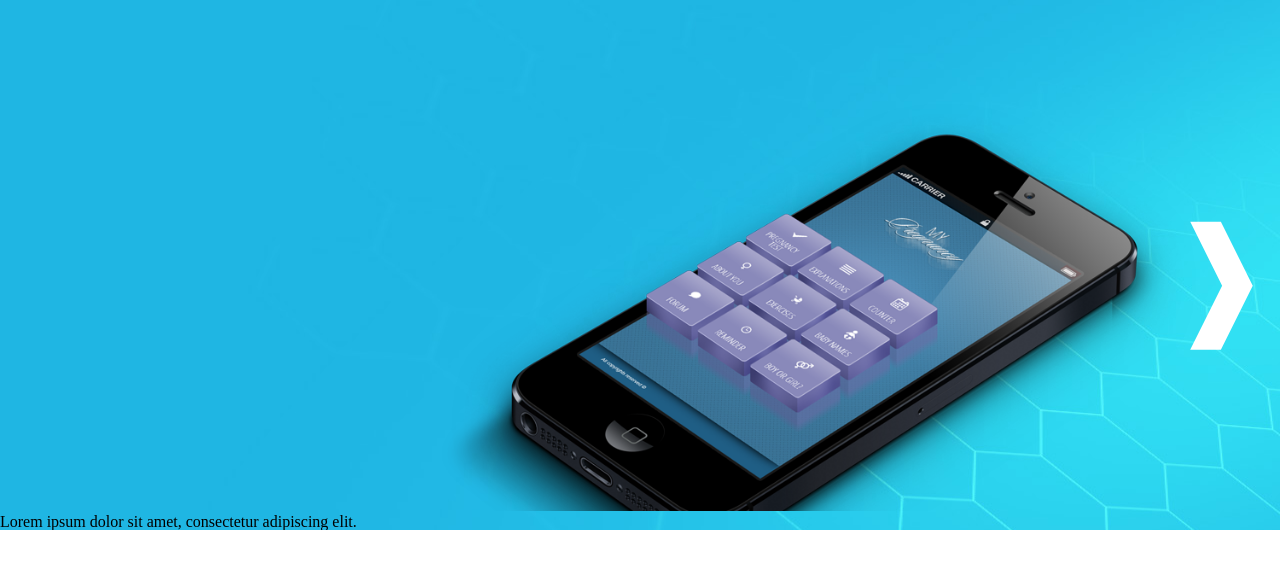
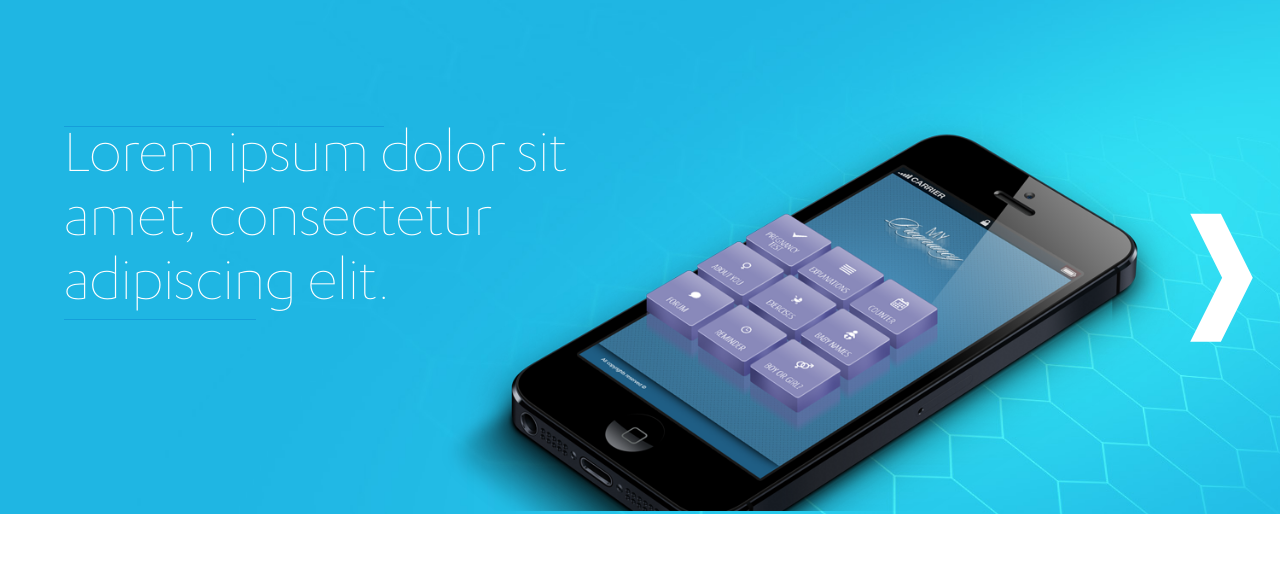
Before and after one commit to GarrusNapp/nv-clone, a website built with webpack: page index.html in a window 1280 px wide. Shown: the part 73-642 px from the top of the page. Built offline with nearby package versions, Linux system fonts and the light colour scheme.

Commit message:
carousel further styling

```diff
--- a/sass/main.scss
+++ b/sass/main.scss
@@ -4,3 +4,8 @@
 @import "./partials/topnav";
 @import "./partials/linklistsmall";
 @import "./partials/carousel";
+
+.main-container {
+  max-width: 2000px;
+  margin: 0 auto;
+}
--- a/sass/modules/_colors.scss
+++ b/sass/modules/_colors.scss
@@ -5,3 +5,4 @@ $highlight-color: #1fb5e3;
 $sub-menu-background: #3A3F45;
 $sub-menu-vertical-border-color: #4d535b;
 $small-menu-background: #35373a;
+$carousel-text-color: white;
--- a/sass/partials/_carousel.scss
+++ b/sass/partials/_carousel.scss
@@ -1,3 +1,17 @@
+@mixin text-accents($color) {
+  &::after, &::before {
+    display: block;
+    content: "";
+    width: 30%;
+    height: 1px;
+    background-color: $color;
+  }
+
+  &::before {
+    width: 50%;
+  }
+};
+
 .carousel {
   position: relative;
   overflow: hidden;
@@ -16,26 +30,56 @@
 
   li {
     position: relative;
+    flex: 0 0 auto;
+    width: 100%;
     img {
-      width: 100vw;
+      width: 100%;
       -webkit-user-drag: none;
       -khtml-user-drag: none;
       -moz-user-drag: none;
       -o-user-drag: none;
       user-drag: none;
     }
+    span {
+      position: absolute;
+      font-family: "Karbon", sans-serif;
+      font-weight: 200;
+      font-size: 5vw;
+      color: $carousel-text-color;
+    }
   }
 
   .slide-1 {
     background-image: url("../images/slider-bg-01.jpg");
+    background-size: cover;
+    span {
+      top: 25%;
+      left: 5%;
+      width: 50%;
+      @include text-accents(#159eda)
+    }
   }
 
   .slide-2 {
     background-image: url("../images/slider-bg-02.jpg");
+    background-size: cover;
+    span {
+      top: 25%;
+      right: 0;
+      width: 50%;
+      @include text-accents(#f3a51e)
+    }
   }
 
   .slide-3 {
     background-image: url("../images/slider-bg-03.jpg");
+    background-size: cover;
+    span {
+      top: 25%;
+      right: 0;
+      width: 45%;
+      @include text-accents(#5f38de)
+    }
   }
 
   .arrow-right, .arrow-left {
```
